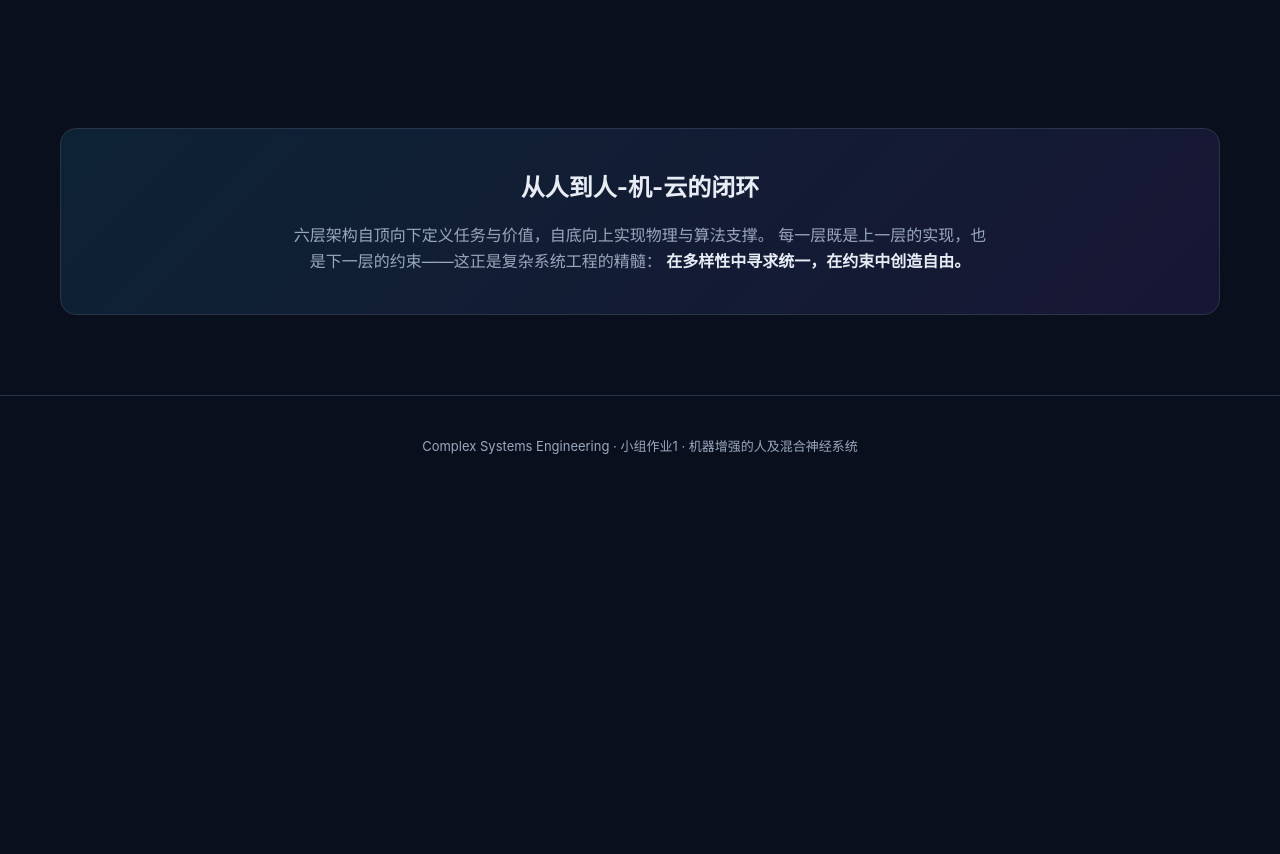
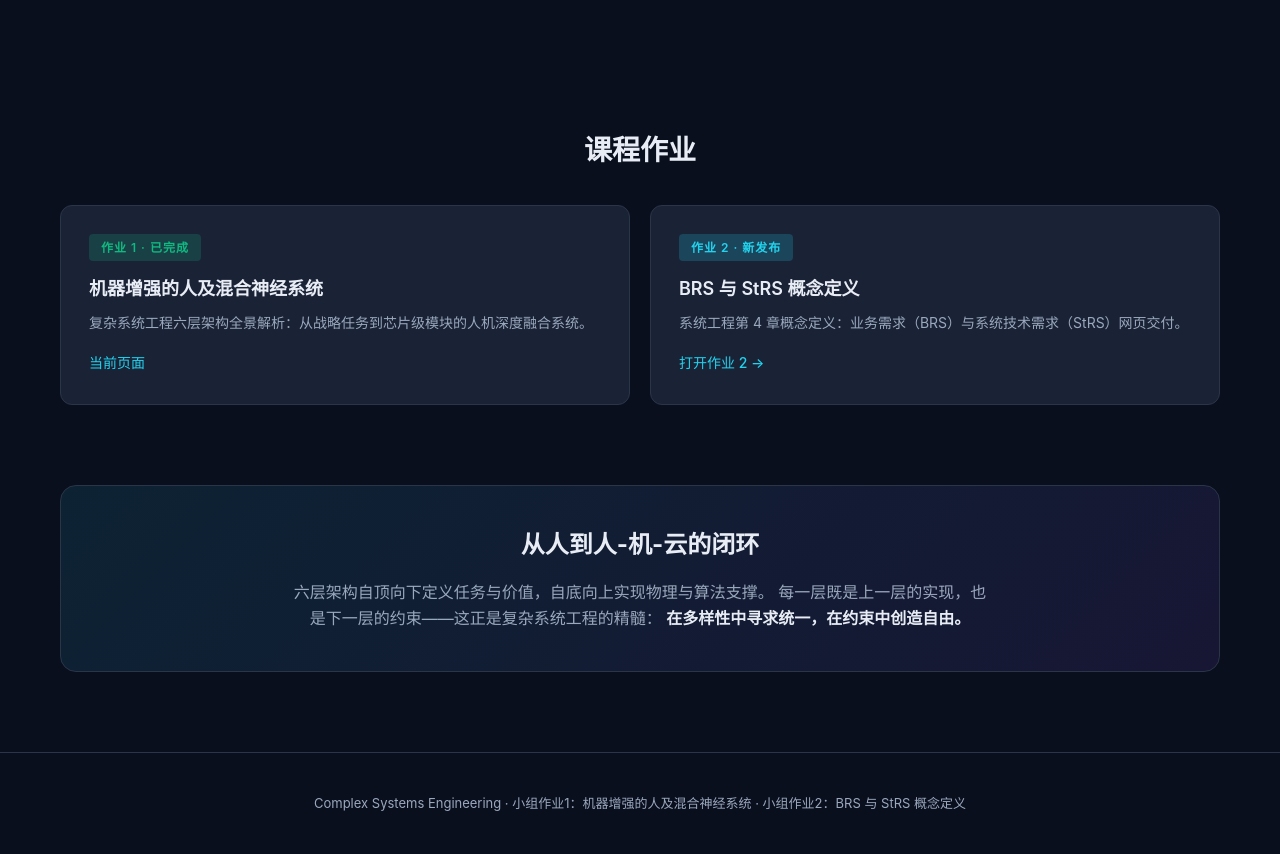
Before and after one commit to anye-creator/neural-enhancement-system, a plain HTML site: page index.html in a window 1280 px wide. Shown: the part 7640-8494 px from the top of the page. Before the commit the page ends 8137 px from the top, so only its background shows below. Drawn offline with Linux system fonts and the light colour scheme.

Commit message:
feat: 主页新增作业2（BRS 与 StRS）链接入口

```diff
--- a/index.html
+++ b/index.html
@@ -352,6 +352,58 @@
   .flow-arrow {
     color: var(--text-secondary);
     font-size: 18px;
+  }
+  /* 作业入口 */
+  .assignments {
+    max-width: 1200px;
+    margin: 0 auto;
+    padding: 0 20px 80px;
+  }
+  .assign-grid {
+    display: grid;
+    grid-template-columns: repeat(auto-fit, minmax(280px, 1fr));
+    gap: 20px;
+  }
+  .assign-card {
+    display: block;
+    text-decoration: none;
+    background: var(--bg-card);
+    border: 1px solid var(--border);
+    border-radius: 12px;
+    padding: 28px;
+    transition: transform 0.2s, border-color 0.2s;
+  }
+  .assign-card:hover {
+    transform: translateY(-2px);
+    border-color: rgba(255,255,255,0.2);
+  }
+  .assign-tag {
+    display: inline-block;
+    font-size: 12px;
+    font-weight: 600;
+    padding: 4px 12px;
+    border-radius: 4px;
+    letter-spacing: 1px;
+    margin-bottom: 14px;
+  }
+  .assign-tag.done { background: rgba(16,185,129,0.2); color: var(--accent-green); }
+  .assign-tag.new { background: rgba(34,211,238,0.2); color: var(--accent-cyan); }
+  .assign-card h3 {
+    font-size: 18px;
+    font-weight: 600;
+    margin-bottom: 8px;
+    color: var(--text-primary);
+  }
+  .assign-card p {
+    font-size: 14px;
+    color: var(--text-secondary);
+    line-height: 1.6;
+    margin-bottom: 16px;
+  }
+  .assign-link {
+    font-size: 14px;
+    font-weight: 500;
+    color: var(--accent-cyan);
   }
   /* 页脚 */
   .footer {
@@ -880,6 +932,25 @@
 
 </section>
 
+<!-- 作业入口 -->
+<section class="assignments">
+  <h2 class="section-title">课程作业</h2>
+  <div class="assign-grid">
+    <div class="assign-card">
+      <span class="assign-tag done">作业 1 · 已完成</span>
+      <h3>机器增强的人及混合神经系统</h3>
+      <p>复杂系统工程六层架构全景解析：从战略任务到芯片级模块的人机深度融合系统。</p>
+      <span class="assign-link">当前页面</span>
+    </div>
+    <a class="assign-card" href="https://4mhk06pc7dq5a.doubao.link/app/app_17j8z14dekn?use_xbridge3=true&amp;loader_name=forest&amp;need_sec_link=1&amp;sec_link_scene=im&amp;theme=light" target="_blank" rel="noopener noreferrer">
+      <span class="assign-tag new">作业 2 · 新发布</span>
+      <h3>BRS 与 StRS 概念定义</h3>
+      <p>系统工程第 4 章概念定义：业务需求（BRS）与系统技术需求（StRS）网页交付。</p>
+      <span class="assign-link">打开作业 2 →</span>
+    </a>
+  </div>
+</section>
+
 <!-- 总结 -->
 <section style="max-width:1200px;margin:0 auto;padding:0 20px 80px;">
   <div style="background:linear-gradient(135deg, rgba(34,211,238,0.1), rgba(139,92,246,0.1));border:1px solid var(--border);border-radius:16px;padding:40px;text-align:center;">
@@ -893,7 +964,7 @@
 </section>
 
 <footer class="footer">
-  Complex Systems Engineering · 小组作业1 · 机器增强的人及混合神经系统
+  Complex Systems Engineering · 小组作业1：机器增强的人及混合神经系统 · 小组作业2：BRS 与 StRS 概念定义
 </footer>
 
 </body>
```
